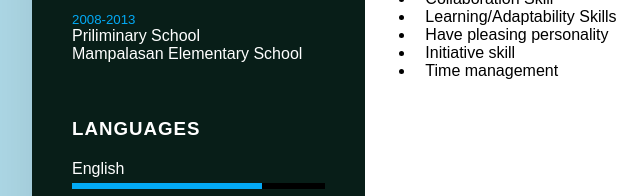
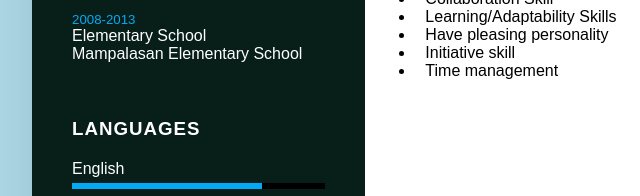
Before and after one commit to ethyl28/My-Resume, a plain HTML site: page index.html in a window 1280 px wide. Shown: the part 839-1035 px from the top of the page, 108-748 px from the left. Drawn offline with Linux system fonts and the light colour scheme.

Commit message:
initial commit

```diff
--- a/index.html
+++ b/index.html
@@ -62,7 +62,7 @@
 
                     <li>
                         <h5>2008-2013</h5>
-                        <h4>Priliminary School</h4>
+                        <h4>Elementary School</h4>
                         <h4>Mampalasan Elementary School</h4>
                     </li>
                 </ul>
```
